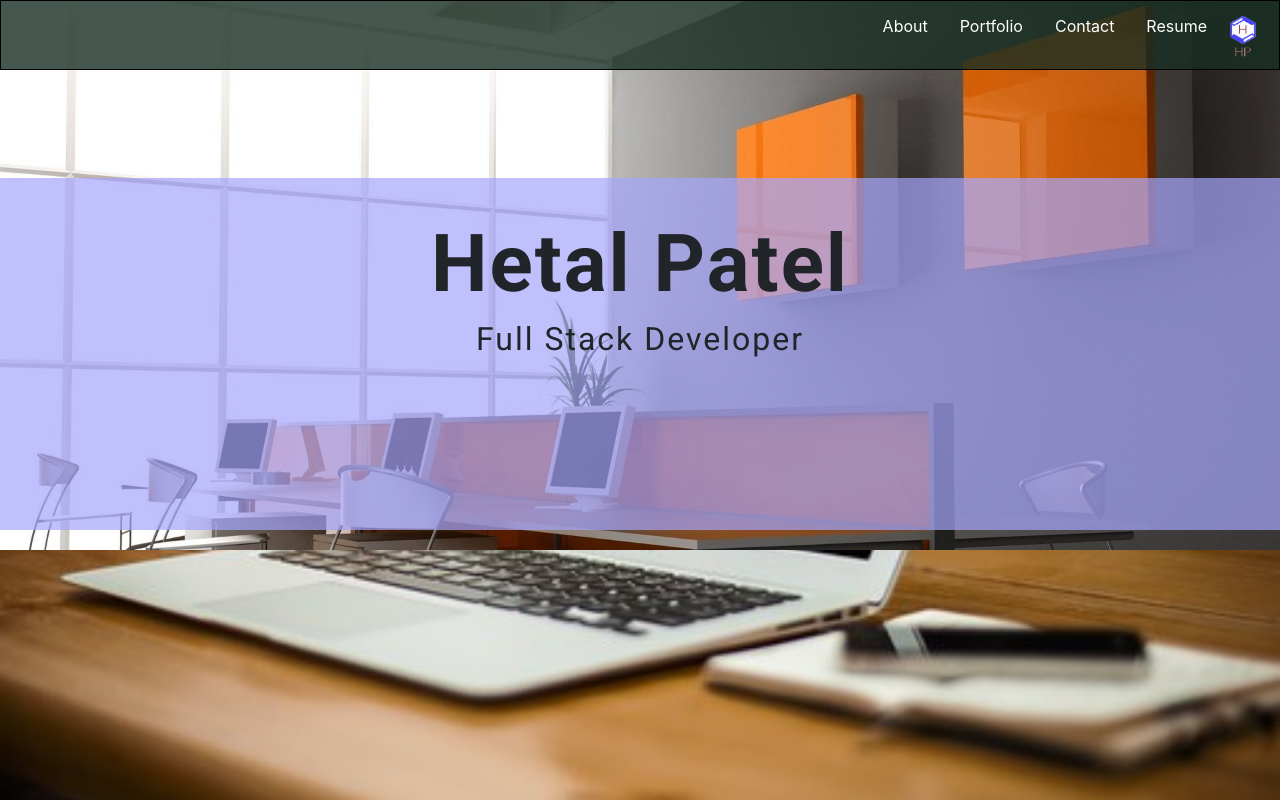
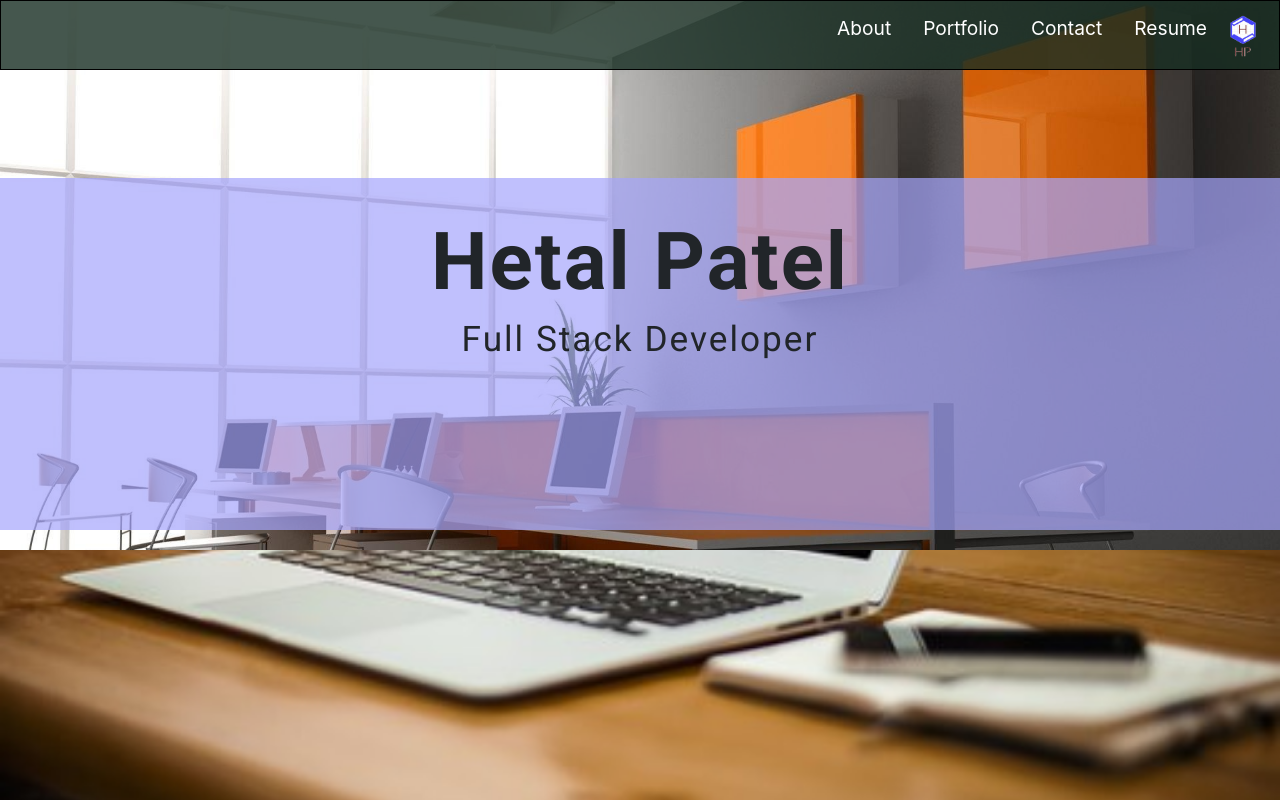
Before and after one commit to HET1905/Portfolio, a plain HTML site: page index.html in a window 1280 px wide. Shown: the top 800 px of the page. Drawn offline with nearby package versions, Linux system fonts and the light colour scheme.

Commit message:
font-size for heading

```diff
--- a/assets/css/style.css
+++ b/assets/css/style.css
@@ -74,6 +74,7 @@ nav {
 
 nav a {
     color: #fff;
+    font-size: 1.2em;
 }
 
 /*-------------------- HeroDiv Styling--------------- */
@@ -86,6 +87,9 @@ nav a {
 
 #heroRowDiv h1 {
     font-size: 5em;
+}
+#heroRowDiv h2 {
+    font-size: 2.2em;
 }
 
 .heroClass {
```
